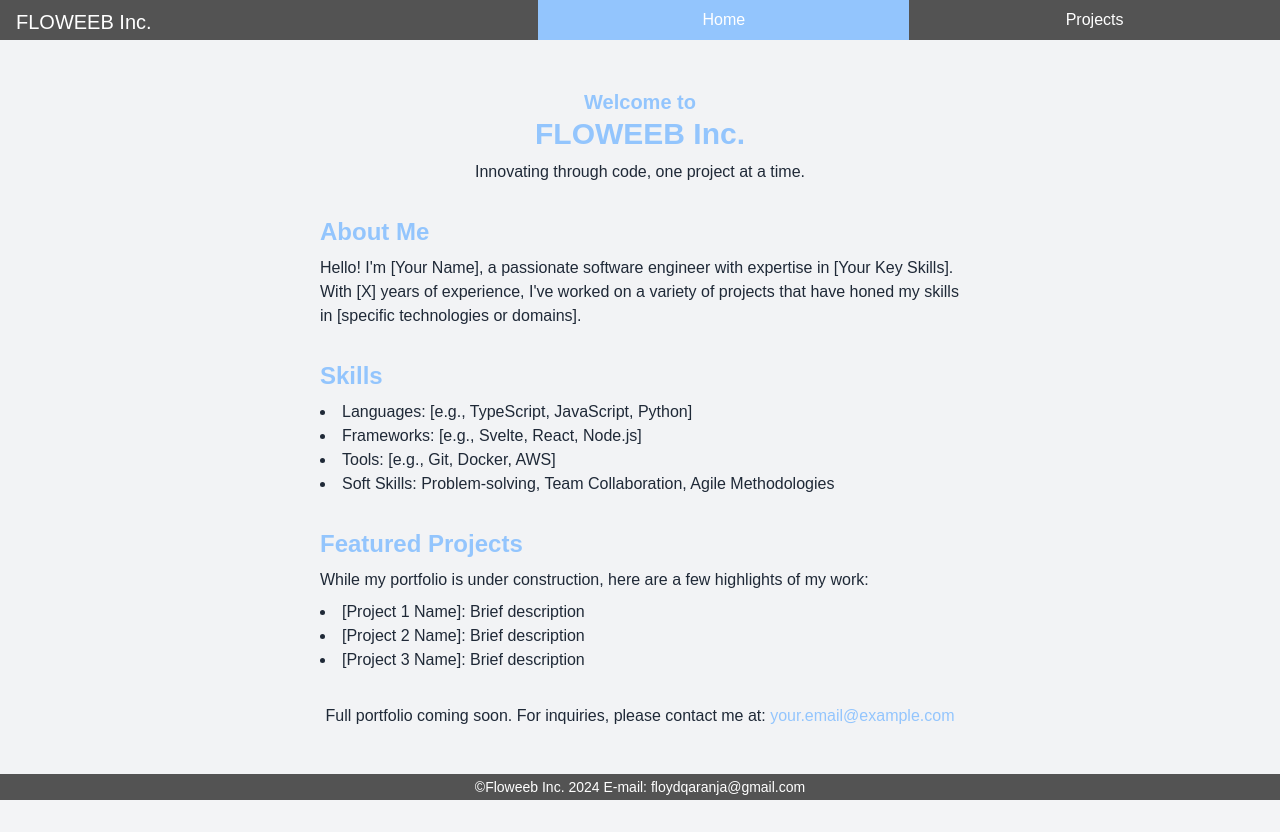
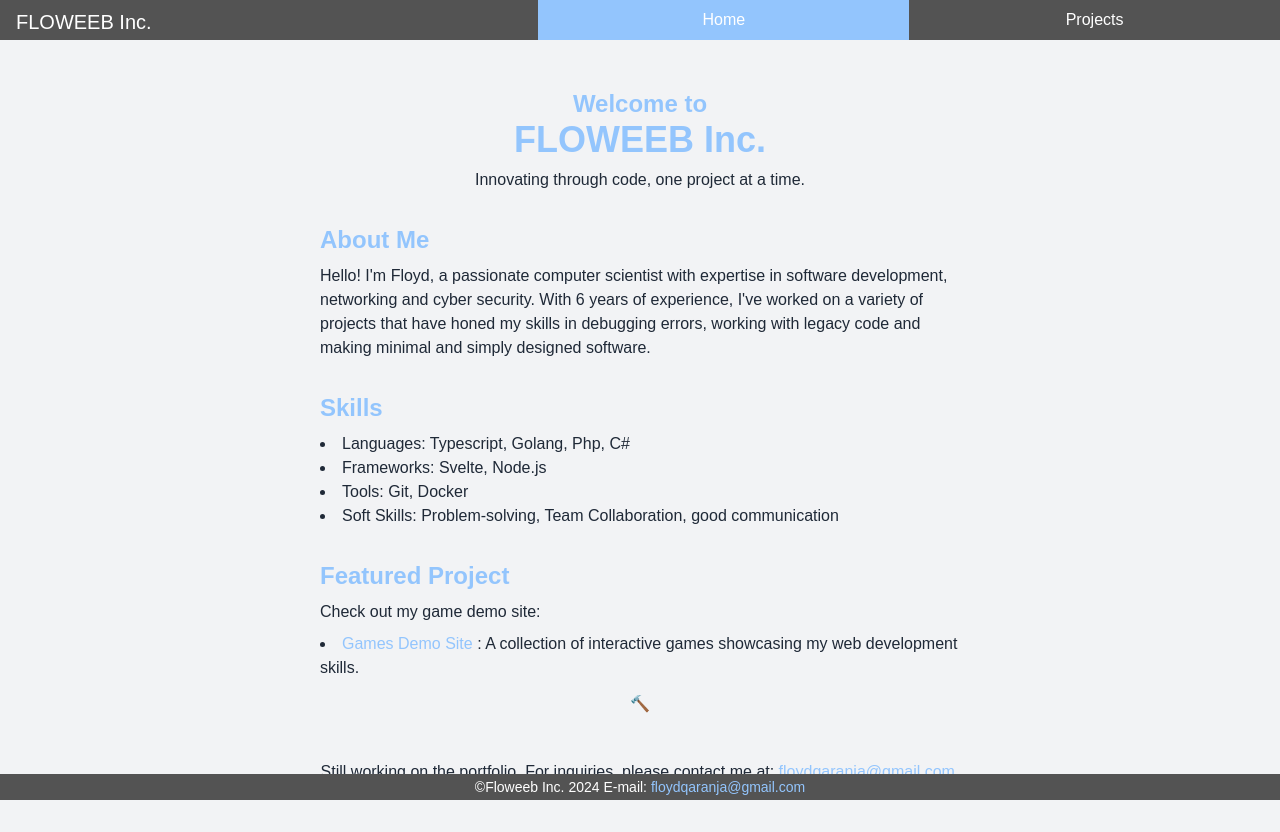
Before and after one commit to floweeb/floweeb.github.io, a SvelteKit app: page / in a window 1280 px wide. Before the commit the page ends 800 px from the top, so only its background shows below. Built offline with nearby package versions, Linux system fonts and the light colour scheme.

Commit message:
For now I think the homepage is fine, I'll just work on the animated underconstruction component only now

```diff
--- a/src/component/Footer.svelte
+++ b/src/component/Footer.svelte
@@ -3,7 +3,7 @@
 </script>
 
 <div class="footer bg-primary text-sm">
-  <span>&copy;Floweeb Inc. {currentYear} E-mail: floydqaranja@gmail.com</span>
+  <span>&copy;Floweeb Inc. {currentYear} E-mail: <a href="mailto:floydqaranja@gmail.com" class="text-primary-active hover:underline">floydqaranja@gmail.com</a></span>
 </div>
 
 <style>
--- /dev/null
+++ b/src/lib/UnderConstruction.svelte
@@ -0,0 +1,21 @@
+<!-- AnimatedEmojis.svelte -->
+<script lang="ts">
+    import { fade, scale } from 'svelte/transition';
+    import { quintOut } from 'svelte/easing';
+
+    let showHammer = true;
+
+    function toggleEmojis() {
+      showHammer = !showHammer;
+    }
+
+    setInterval(toggleEmojis, 1000); // Switch emojis every second
+  </script>
+
+  <div class="flex justify-center items-center h-12">
+    {#if showHammer}
+      <span in:scale={{ duration: 500, easing: quintOut }} out:fade>🔨</span>
+    {:else}
+      <span in:scale={{ duration: 500, easing: quintOut }} out:fade>🔧</span>
+    {/if}
+  </div>
--- a/src/routes/+page.svelte
+++ b/src/routes/+page.svelte
@@ -1,9 +1,10 @@
 <script lang="ts">
     import { fade, fly } from 'svelte/transition';
+	import UnderConstruction from '$lib/UnderConstruction.svelte';
 
     let ready: boolean = false;
-    let duration: number = 1000;
-    let default_delay: number = 300;
+    let duration: number = 1000, default_delay: number = 300;
+    let x: number = 40, y: number = 20
   // Simulate content loading
   setTimeout(() => {
     ready = true;
@@ -12,42 +13,45 @@
 
 {#if ready}
   <div class="container mx-auto px-4 py-8 max-w-2xl">
-    <div class="text-center" in:fade={{ duration: duration }}>
+    <div class="text-center" in:fade={{ duration }}>
         <h1 class="text-primary-active">
-        <span class="text-xl font-bold">Welcome to</span>
+            <span class="text-xl sm:text-2xl font-bold">Welcome to</span>
             <br>
-        <span class="text-3xl font-extrabold">FLOWEEB Inc.</span>
+            <span class="text-3xl sm:text-4xl font-extrabold">FLOWEEB Inc.</span>
           </h1>
-      <p class="mt-2" in:fly={{ y: 20, duration: duration }}>Innovating through code, one project at a time.</p>
+      <p class="mt-2" in:fly={{ x, duration }}>Innovating through code, one project at a time.</p>
     </div>
 
-    <div class="mt-8" in:fly={{ y: 20, duration: duration, delay: default_delay }}>
+    <div class="mt-8" in:fly={{ y, duration, delay: default_delay }}>
       <h2 class="text-2xl font-bold text-primary-active">About Me</h2>
-      <p class="mt-2">Hello! I'm [Your Name], a passionate software engineer with expertise in [Your Key Skills]. With [X] years of experience, I've worked on a variety of projects that have honed my skills in [specific technologies or domains].</p>
+      <p class="mt-2">Hello! I'm Floyd, a passionate computer scientist with expertise in software development, networking and cyber security. With 6 years of experience, I've worked on a variety of projects that have honed my skills in debugging errors, working with legacy code and making minimal and simply designed software.</p>
     </div>
 
-    <div class="mt-8" in:fly={{ y: 20, duration: duration, delay: default_delay * 2 }}>
+    <div class="mt-8" in:fly={{ y, duration, delay: default_delay * 2 }}>
       <h2 class="text-2xl font-bold text-primary-active">Skills</h2>
       <ul class="list-disc list-inside mt-2">
-        <li>Languages: [e.g., TypeScript, JavaScript, Python]</li>
-        <li>Frameworks: [e.g., Svelte, React, Node.js]</li>
-        <li>Tools: [e.g., Git, Docker, AWS]</li>
-        <li>Soft Skills: Problem-solving, Team Collaboration, Agile Methodologies</li>
+        {#each ['Languages: Typescript, Golang, Php, C#', 'Frameworks: Svelte, Node.js', 'Tools: Git, Docker', 'Soft Skills: Problem-solving, Team Collaboration, good communication'] as skill}
+          <li class="transition-transform duration-200 hover:translate-x-2">{skill}</li>
+        {/each}
       </ul>
     </div>
 
-    <div class="mt-8" in:fly={{ y: 20, duration: duration, delay: default_delay * 3 }}>
-      <h2 class="text-2xl font-bold text-primary-active">Featured Projects</h2>
-      <p class="mt-2">While my portfolio is under construction, here are a few highlights of my work:</p>
+<div class="mt-8" in:fly={{ y, duration, delay: default_delay * 3 }}>
+    <h2 class="text-2xl font-bold text-primary-active">Featured Project</h2>
+    <p class="mt-2">Check out my game demo site:</p>
     <ul class="list-disc list-inside mt-2">
-        <li>[Project 1 Name]: Brief description</li>
-        <li>[Project 2 Name]: Brief description</li>
-        <li>[Project 3 Name]: Brief description</li>
+      <li>
+        <a href="https://floweeb.github.io/games_demo/" target="_blank" rel="noopener noreferrer" class="text-primary-active hover:underline">
+          Games Demo Site
+        </a>: A collection of interactive games showcasing my web development skills.
+      </li>
     </ul>
   </div>
 
-    <div class="mt-8 text-center" in:fade={{ duration: duration, delay: default_delay * 4 }}>
-      <p>Full portfolio coming soon. For inquiries, please contact me at: <a href="mailto:your.email@example.com" class="text-primary-active hover:underline">your.email@example.com</a></p>
+<UnderConstruction/>
+
+    <div class="mt-8 text-center" in:fade={{ duration, delay: default_delay * 4 }}>
+      <p>Still working on the portfolio. For inquiries, please contact me at: <a href="mailto:floydqaranja@gmail.com" class="text-primary-active hover:underline">floydqaranja@gmail.com</a>.</p>
     </div>
   </div>
 {/if}
```
Lines whose indentation alone changed are shown as unchanged.
